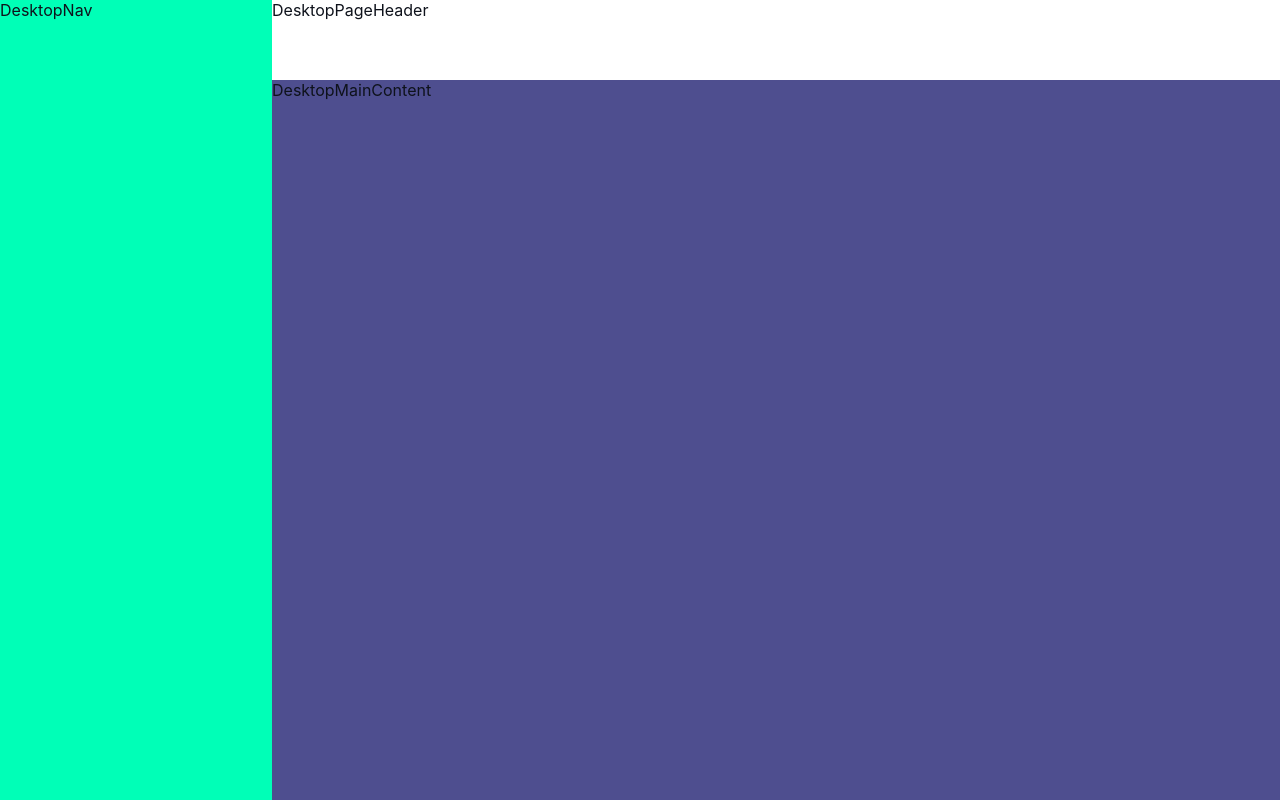
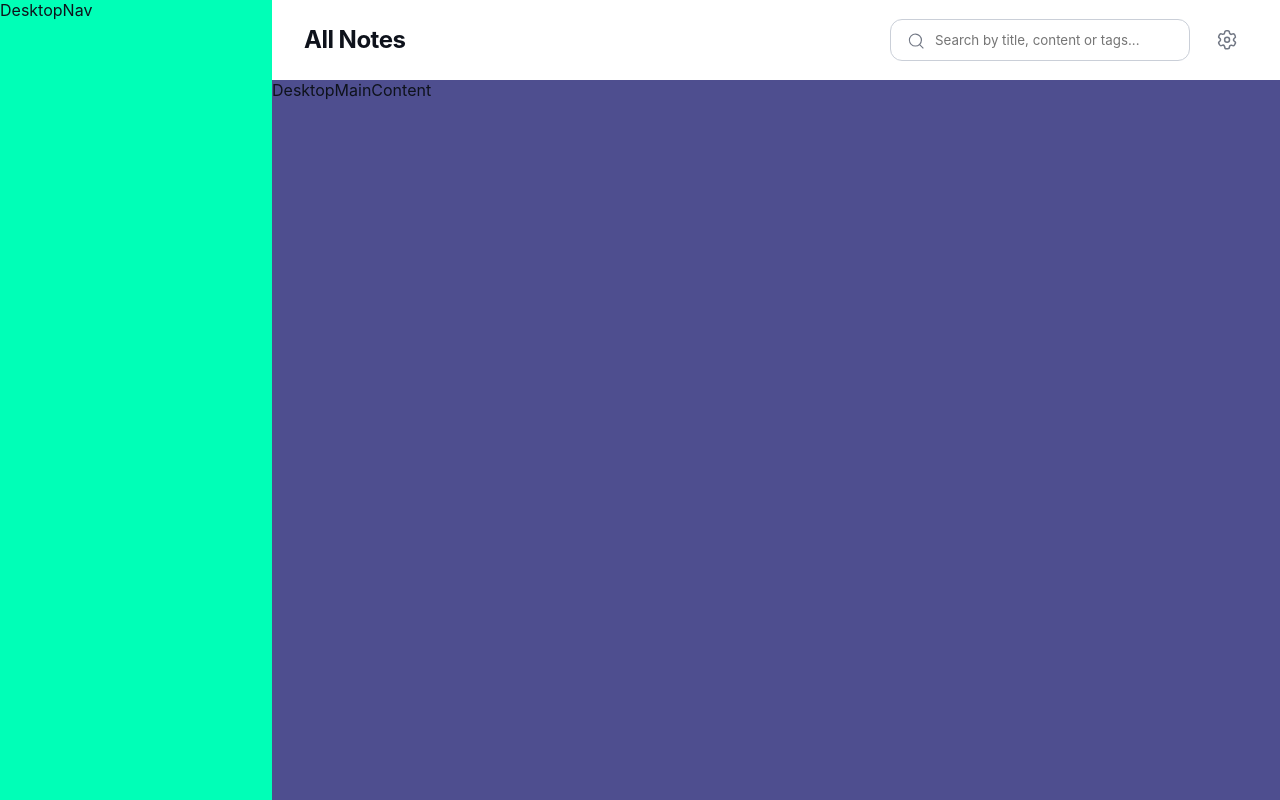
Before and after one commit to RicardoGeada/fm-note-taking-web-app, a React (Vite) app: page /all in a window 1280 px wide. Built offline with nearby package versions, Linux system fonts and the light colour scheme; a web font is replaced by a local one.

Commit message:
feat(desktop-page-header): add basic HTML and CSS

```diff
--- a/src/App.tsx
+++ b/src/App.tsx
@@ -20,6 +20,7 @@ const router = createBrowserRouter([
       {
         path: "/all",
         element: <AllNotes />,
+        handle: { title : "All Notes" },
         children: [{ path: ":noteId", element: null }],
       },
     ],
--- /dev/null
+++ b/src/components/DesktopPageHeader/DesktopPageHeader.module.scss
@@ -0,0 +1,28 @@
+@use "./../../fonts.scss";
+
+.header {
+    min-height: 80px;
+    height: var(--spacing-1000);
+    padding: 0 var(--spacing-400);
+    display: flex;
+    align-items: center;
+    gap: var(--spacing-200);
+
+    &__headline {
+        margin-right: auto;
+        @include fonts.apply-text-preset("1");
+    }
+
+    :nth-child(2) { // input
+        max-width: 300px;
+    }
+
+    &__settings-button {
+        width: 42px;
+        height: 42px;
+        display: flex;
+        justify-content: center;
+        align-items: center;
+        color: var(--color-neutral-500);
+    }
+}
--- /dev/null
+++ b/src/components/DesktopPageHeader/DesktopPageHeader.tsx
@@ -0,0 +1,38 @@
+import clsx from "clsx";
+import { useMatches } from "react-router-dom";
+import styles from "./DesktopPageHeader.module.scss";
+import Input from "../Input/Input";
+import SearchIcon from "../../assets/images/icon-search.svg?react";
+import SettingsIcon from "../../assets/images/icon-settings.svg?react";
+
+type RouteHandle = {
+  title?: string;
+};
+
+export default function DesktopPageHeader({ ...props }) {
+  const matches = useMatches() as Array<{ handle?: RouteHandle }>;
+  const current = matches.find((m) => m.handle?.title);
+  const title = current?.handle?.title ?? "";
+
+  return (
+    <header {...props} className={clsx(styles["header"], props.className)}>
+      <h1 className={styles["header__headline"]}>{title}</h1>
+
+      <Input
+        label=""
+        id="search"
+        type="text"
+        placeholder="Search by title, content or tags..."
+        button={{
+          position: "left",
+          onClick: () => {},
+          content: <SearchIcon />,
+        }}
+      />
+
+      <button className={styles["header__settings-button"]}>
+        <SettingsIcon />
+      </button>
+    </header>
+  );
+}
--- a/src/components/Input/Input.module.scss
+++ b/src/components/Input/Input.module.scss
@@ -59,7 +59,8 @@
     width: var(--spacing-250);
     height: var(--spacing-250);
 
-    img {
+    img,svg {
+      color: var(--color-neutral-500);
       width: 100%;
       height: 100%;
       object-fit: cover;
--- a/src/components/Input/Input.tsx
+++ b/src/components/Input/Input.tsx
@@ -10,7 +10,7 @@ interface InputButtonConfig {
 }
 
 interface InputProps extends React.InputHTMLAttributes<HTMLInputElement> {
-  label: string,
+  label?: string,
   id: string,
   error?: boolean | string,
   hint?: string,
@@ -21,7 +21,7 @@ const Input: React.FC<InputProps> = ({ label, id, error, hint, button, ...props
 
   return (
     <div className={styles["input-field"]}>
-      <label className={styles["input-field__label"]} htmlFor={id}>{ label }</label>
+      {label && <label className={styles["input-field__label"]} htmlFor={id}>{ label }</label>}
 
       <div className={styles["input-field__input-container"]} >
         <input
--- a/src/components/MobilePageHeader/MobilePageHeader.tsx
+++ b/src/components/MobilePageHeader/MobilePageHeader.tsx
@@ -2,13 +2,9 @@ import clsx from "clsx";
 import styles from "./MobilePageHeader.module.scss";
 import LogoIcon from "./../../assets/images/logo.svg?react";
 
-type MobilePageHeaderProps = {
-  className?: string;
-};
-
-export default function MobilePageHeader({ className }: MobilePageHeaderProps) {
+export default function MobilePageHeader({ ...props }) {
   return (
-    <header className={clsx(styles["page-header"], className)}>
+    <header {...props} className={clsx(styles["page-header"], props.className)}>
       <LogoIcon />
     </header>
   );
--- a/src/layouts/Desktop/DesktopLayout.module.scss
+++ b/src/layouts/Desktop/DesktopLayout.module.scss
@@ -11,7 +11,6 @@
 
   &__header {
     grid-area: header;
-    height: 80px;
   }
 
   &__main {
--- a/src/layouts/Desktop/DesktopLayout.tsx
+++ b/src/layouts/Desktop/DesktopLayout.tsx
@@ -1,11 +1,12 @@
+import DesktopPageHeader from "../../components/DesktopPageHeader/DesktopPageHeader";
 import styles from "./DesktopLayout.module.scss";
 
 export default function DesktopLayout() {
-    return (
-        <div className={styles["layout"]}>
-            <header className={styles["layout__header"]}>DesktopPageHeader</header>
-            <main className={styles["layout__main"]}>DesktopMainContent</main>
-            <nav className={styles["layout__nav"]}>DesktopNav</nav>
-        </div>
-    )
+  return (
+    <div className={styles["layout"]}>
+      <DesktopPageHeader className={styles["layout__header"]} />
+      <main className={styles["layout__main"]}>DesktopMainContent</main>
+      <nav className={styles["layout__nav"]}>DesktopNav</nav>
+    </div>
+  );
 }
```
